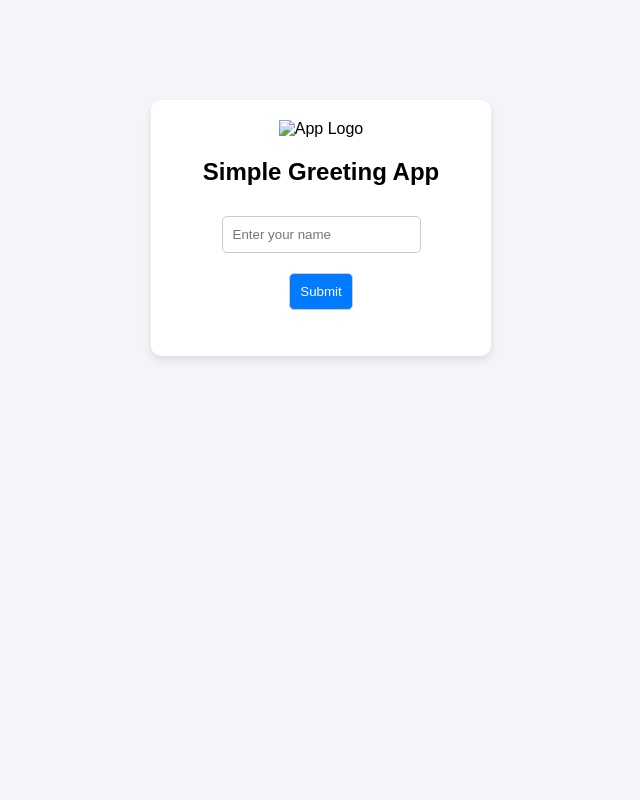
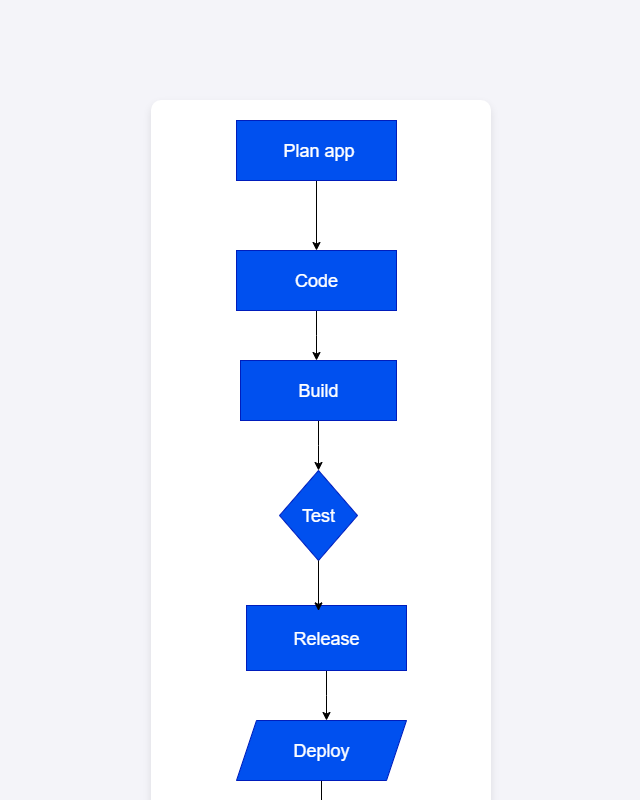
Before and after one commit to Bhavanasri8891/22-09-2025, a plain HTML site: page index.html in a window 1280 px wide. Shown: the top 800 px of the page, without its empty margins (319-959 px from the left). Drawn offline with Linux system fonts and the light colour scheme.

Commit message:
Update index.html

```diff
--- a/index.html
+++ b/index.html
@@ -38,7 +38,7 @@
 <body>
 
   <div class="container">
-    <img src="" alt="App Logo">
+    <img src="webpageflowchart.drawio.png" alt="App Logo">
     <h2>Simple Greeting App</h2>
     <input type="text" id="nameInput" placeholder="Enter your name">
     <br>
```
